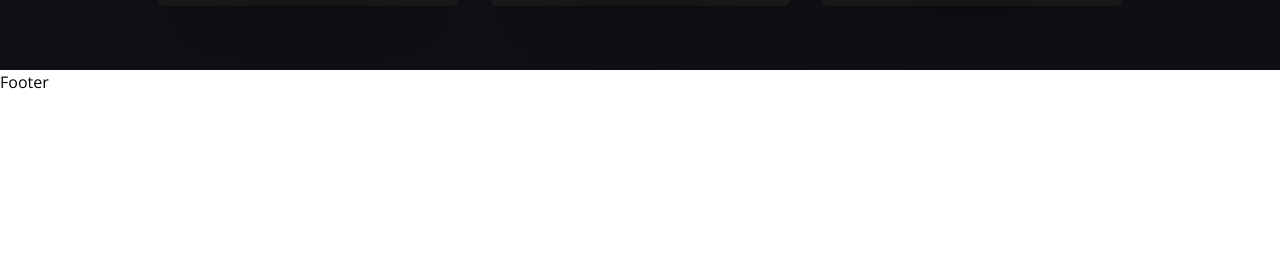
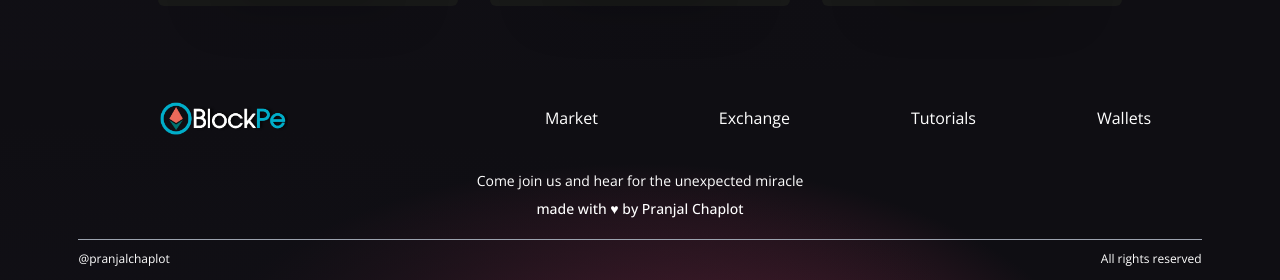
Before and after one commit to pranjalchaplot/BlockPe, a React (Vite) app in the folder client/: page / in a window 1280 px wide. Shown: the part 2321-2601 px from the top of the page. Before the commit the page ends 2415 px from the top, so only its background shows below. Built offline with nearby package versions, Linux system fonts and the light colour scheme; no server answers.

Commit message:
add Footer

```diff
--- a/client/src/components/Footer.jsx
+++ b/client/src/components/Footer.jsx
@@ -1,7 +1,33 @@
-const Footer = () => {
-    return(
-        <h1>Footer</h1>
-    );
-}
+import React from "react";
+
+import logo from "../../images/logo1.png";
+
+const Footer = () => (
+  <div className="w-full flex md:justify-center justify-between items-center flex-col p-4 gradient-bg-footer">
+    <div className="w-full flex sm:flex-row flex-col justify-between items-center my-4">
+      <div className="flex flex-[0.5] justify-center items-center">
+        <img src={logo} alt="logo" className="w-32" />
+      </div>
+      <div className="flex flex-1 justify-evenly items-center flex-wrap sm:mt-0 mt-5 w-full">
+        <p className="text-white text-base text-center mx-2 cursor-pointer">Market</p>
+        <p className="text-white text-base text-center mx-2 cursor-pointer">Exchange</p>
+        <p className="text-white text-base text-center mx-2 cursor-pointer">Tutorials</p>
+        <p className="text-white text-base text-center mx-2 cursor-pointer">Wallets</p>
+      </div>
+    </div>
+
+    <div className="flex justify-center items-center flex-col mt-5">
+      <p className="text-white text-sm text-center">Come join us and hear for the unexpected miracle</p>
+      <p className="text-white text-sm text-center font-medium mt-2"><a href="https://github.com/pranjalchaplot" target='_blank'>made with ♥ by Pranjal Chaplot</a></p>
+    </div>
+
+    <div className="sm:w-[90%] w-full h-[0.25px] bg-gray-400 mt-5 " />
+
+    <div className="sm:w-[90%] w-full flex justify-between items-center mt-3">
+      <p className="text-white text-left text-xs">@pranjalchaplot</p>
+      <p className="text-white text-right text-xs">All rights reserved</p>
+    </div>
+  </div>
+);
 
 export default Footer;
```
